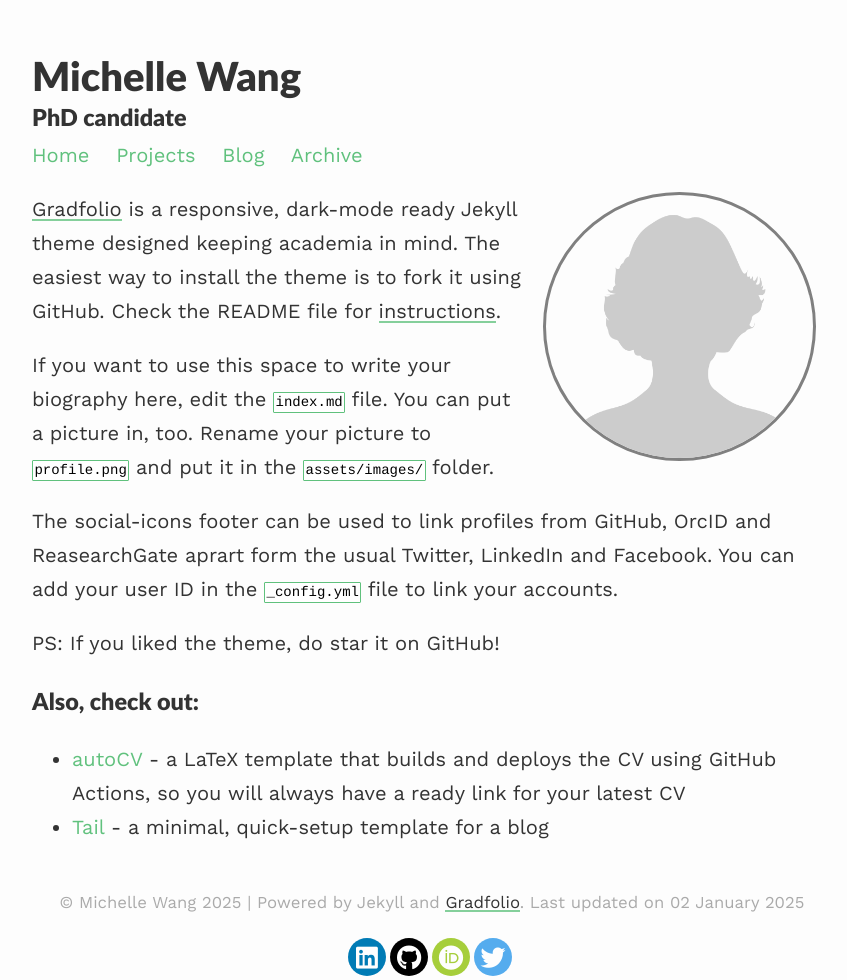
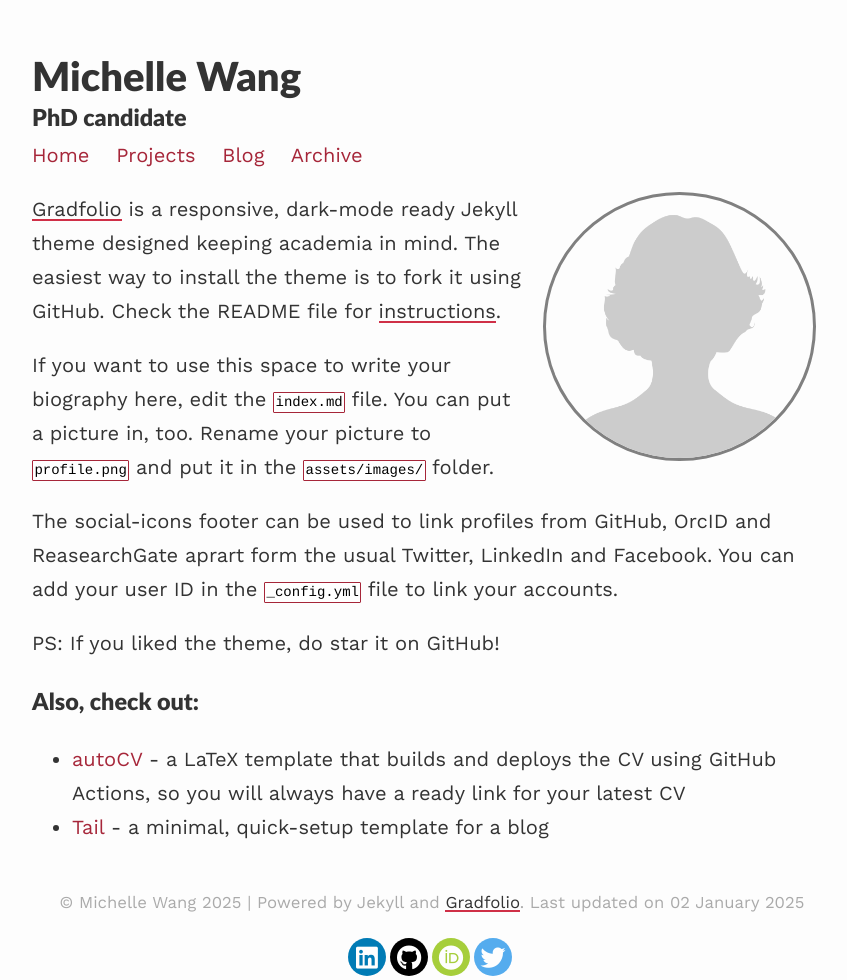
Before and after one commit to michellewang/michellewang.github.io, a Jekyll site: the page built from index.md, in a window 1280 px wide. Shown: the whole page, without its empty margins (208-1055 px from the left). Built offline with Jekyll 4.4.1, drawn with Linux system fonts in a browser that asks for light colours; nearby versions of some CDN libraries.

Commit message:
change colour to red

```diff
--- a/assets/css/_sass/variables.scss
+++ b/assets/css/_sass/variables.scss
@@ -8,15 +8,15 @@ $spacing-unit:     30px;
 $light-gray: gray;
 $text-color:       #333;
 $background-color: #fdfdfd;
-$brand-color:      #60c17d;
+$brand-color:      #a62639;
 $projectbox-text:  #1e2126;
 
 // Color scheme for light
 $body-bg: #fdfdfd;
-$projectbox: #c3e1c9;
+$projectbox: lighten(#e07c8b, 2%);;
 $text-color: #333;
 
 // Color scheme for dark modes
 $body-bg-dark: #23272d;
-$projectbox-dark: lighten(#98a0ac, 2%);
+$projectbox-dark: lighten(#e07c8b, 2%);
 $text-color-dark: #98a0ac;
```
